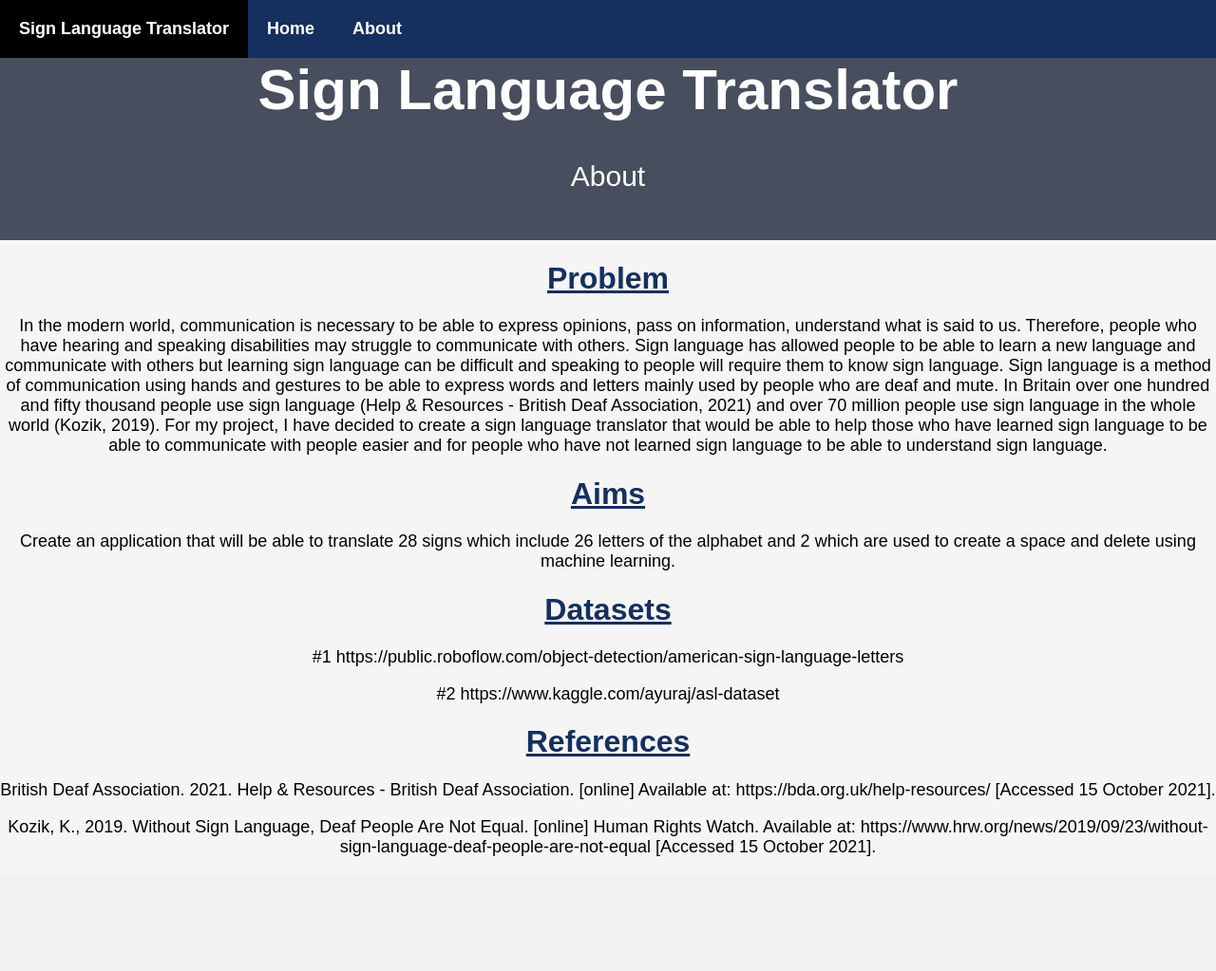
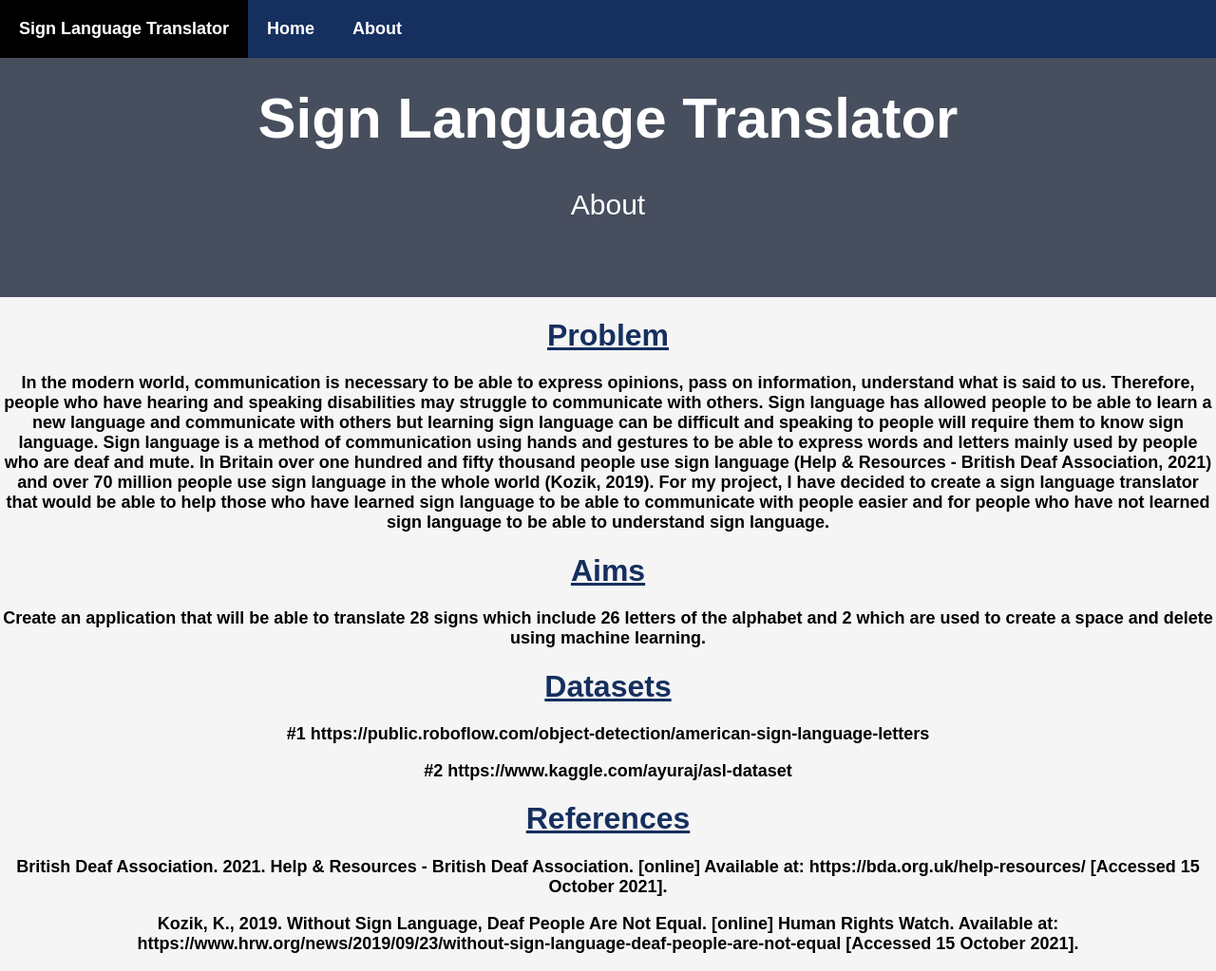
Before and after one commit to Paraparan1/Brunel_FYP-Sign-Language-Translator, a Flask app: page /about in a window 1280 px wide. Shown: the whole page at 95% size. Before the commit the page ends 902 px from the top, so only its background shows below. Run offline with Flask 2, Linux system fonts and the light colour scheme.

Commit message:
Update about.html
Updated CSS for header and text.

```diff
--- a/Translator Web App/templates/about.html
+++ b/Translator Web App/templates/about.html
@@ -13,7 +13,7 @@
 
 }
 .about_header {
-  padding: 20px;
+  padding: 50px;
   text-align: center;
   background: #474e5d;
   color: white;
@@ -25,6 +25,8 @@
 .content p{
     color: black;
     font-size: 18px;
+    font-weight: bold;
+
 }
 .content h1{
     color: #152f5f;
```
